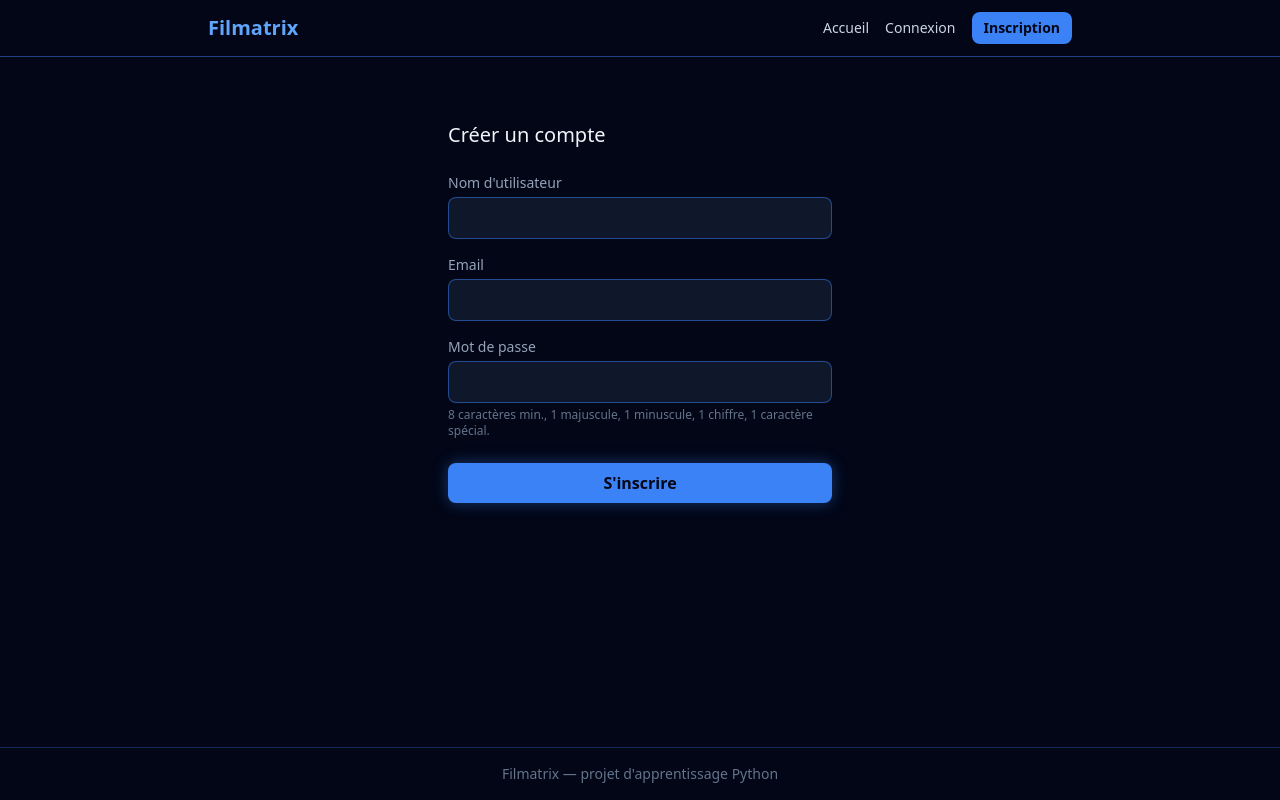
After one commit to Pauline-hiez/filmatrix, a Flask app: page /inscription in a window 1280 px wide. The commit adds this page. Run offline with Flask 3, Linux system fonts and the light colour scheme; some libraries are stand-ins or nearby versions.

Commit message:
Authentification avec Flask-login + mise en place de la navbar et du footer

```diff
--- a/app.py
+++ b/app.py
@@ -8,6 +8,9 @@ from src.models import Question, User
 import os
 from dotenv import load_dotenv
 from flask_login import LoginManager
+from src.validation import mot_de_passe_valide
+from flask import Flask, redirect, render_template, request, url_for
+from flask_login import login_user, login_required, logout_user
 
 load_dotenv()
 
@@ -46,6 +49,53 @@ def accueil() -> str:
     """Page d'accueil du site"""
     return render_template("accueil.html")
 
+@app.route("/inscription", methods=["GET", "POST"])
+def inscription() -> str:
+    """Affiche le formulaire d'inscription (GET) ou crée le compte (POST)."""
+    if request.method == "POST":
+        username = request.form["username"]
+        email = request.form["email"]
+        password = request.form["password"]
+
+        if not mot_de_passe_valide(password):
+            erreur = "Le mot de passe ne respecte pas les règles de sécurité."
+            return render_template("inscription.html", erreur=erreur)
+
+        nouvel_utilisateur = User(username=username, email=email)
+        nouvel_utilisateur.set_password(password)
+
+        db.session.add(nouvel_utilisateur)
+        db.session.commit()
+
+        return redirect(url_for("connexion"))
+
+    return render_template("inscription.html", erreur=None)
+
+@app.route("/connexion", methods=["GET", "POST"])
+def connexion() -> str:
+    """Affiche le formulaire de connexion (GET) ou authentifie l'utilisateur (POST)"""
+    if request.method == "POST":
+        email = request.form["email"]
+        password = request.form["password"]
+
+        utilisateur = User.query.filter_by(email=email).first()
+
+        if utilisateur is None or not utilisateur.verifier_mot_de_passe(password):
+            erreur = "Email ou mot de passe incorrect."
+            return render_template("connexion.html", erreur=erreur)
+
+        login_user(utilisateur)
+        return redirect(url_for("accueil"))
+
+    return render_template("connexion.html", erreur=None)
+
+@app.route("/deconnexion")
+@login_required
+def deconnexion() -> str:
+    """Déconnecte l'utilisateur courant"""
+    logout_user()
+    return redirect(url_for("accueil"))
+
 @app.route("/quiz/<int:question_id>", methods=["GET", "POST"])
 def quiz(question_id: int) -> str:
     """Affiche une question (GET) ou traite la réponse envoyée (POST)"""
--- a/templates/base.html
+++ b/templates/base.html
@@ -6,13 +6,45 @@
     <title>Filmatrix</title>
     <script src="https://cdn.tailwindcss.com"></script>
 </head>
-<body class="bg-slate-950 text-slate-100 min-h-screen">
-    <header class="p-4 border-b border-blue-500/50">
-        <h1 class="text-2xl font-bold text-blue-400">Filmatrix</h1>
+<body class="bg-slate-950 text-slate-100 min-h-screen flex flex-col">
+
+    <header class="border-b border-blue-500/50">
+        <nav class="max-w-4xl mx-auto px-4 py-3 flex flex-wrap items-center justify-between gap-3">
+            <a href="{{ url_for('accueil') }}" class="text-xl font-bold text-blue-400">
+                Filmatrix
+            </a>
+
+            <div class="flex items-center gap-4 text-sm">
+                <a href="{{ url_for('accueil') }}" class="text-slate-300 hover:text-blue-400 transition">
+                    Accueil
+                </a>
+
+                {% if current_user.is_authenticated %}
+                    <span class="text-slate-400">Bonjour, {{ current_user.username }}</span>
+                    <a href="{{ url_for('deconnexion') }}"
+                       class="text-slate-300 hover:text-blue-400 transition">
+                        Déconnexion
+                    </a>
+                {% else %}
+                    <a href="{{ url_for('connexion') }}" class="text-slate-300 hover:text-blue-400 transition">
+                        Connexion
+                    </a>
+                    <a href="{{ url_for('inscription') }}"
+                       class="bg-blue-500 hover:bg-blue-400 text-slate-950 font-bold px-3 py-1.5 rounded-lg transition">
+                        Inscription
+                    </a>
+                {% endif %}
+            </div>
+        </nav>
     </header>
 
-    <main class="p-4">
+    <main class="flex-1 p-4">
         {% block content %}{% endblock %}
     </main>
+
+    <footer class="border-t border-blue-500/30 text-center text-slate-500 text-sm py-4">
+        Filmatrix — projet d'apprentissage Python
+    </footer>
+
 </body>
 </html>
--- /dev/null
+++ b/templates/inscription.html
@@ -0,0 +1,34 @@
+{% extends "base.html" %}
+
+{% block content %}
+<div class="max-w-sm mx-auto mt-12">
+    <h2 class="text-xl mb-6">Créer un compte</h2>
+
+    {% if erreur %}
+    <p class="text-red-400 mb-4 text-sm">{{ erreur }}</p>
+    {% endif %}
+
+    <form method="POST" class="flex flex-col gap-4">
+        <div>
+            <label class="block text-sm text-slate-400 mb-1">Nom d'utilisateur</label>
+            <input type="text" name="username" required
+                   class="w-full bg-slate-900 border border-blue-500/50 rounded-lg px-3 py-2 text-slate-100">
+        </div>
+        <div>
+            <label class="block text-sm text-slate-400 mb-1">Email</label>
+            <input type="email" name="email" required
+                   class="w-full bg-slate-900 border border-blue-500/50 rounded-lg px-3 py-2 text-slate-100">
+        </div>
+        <div>
+            <label class="block text-sm text-slate-400 mb-1">Mot de passe</label>
+            <input type="password" name="password" required
+                   class="w-full bg-slate-900 border border-blue-500/50 rounded-lg px-3 py-2 text-slate-100">
+            <p class="text-xs text-slate-500 mt-1">8 caractères min., 1 majuscule, 1 minuscule, 1 chiffre, 1 caractère spécial.</p>
+        </div>
+        <button type="submit"
+                class="bg-blue-500 hover:bg-blue-400 text-slate-950 font-bold py-2 rounded-lg shadow-[0_0_15px_rgba(59,130,246,0.4)] transition mt-2">
+            S'inscrire
+        </button>
+    </form>
+</div>
+{% endblock %}
```
Also changed, not shown: templates/connexion.html (added, +28 -0 lines), instance/filmatrix.db.
